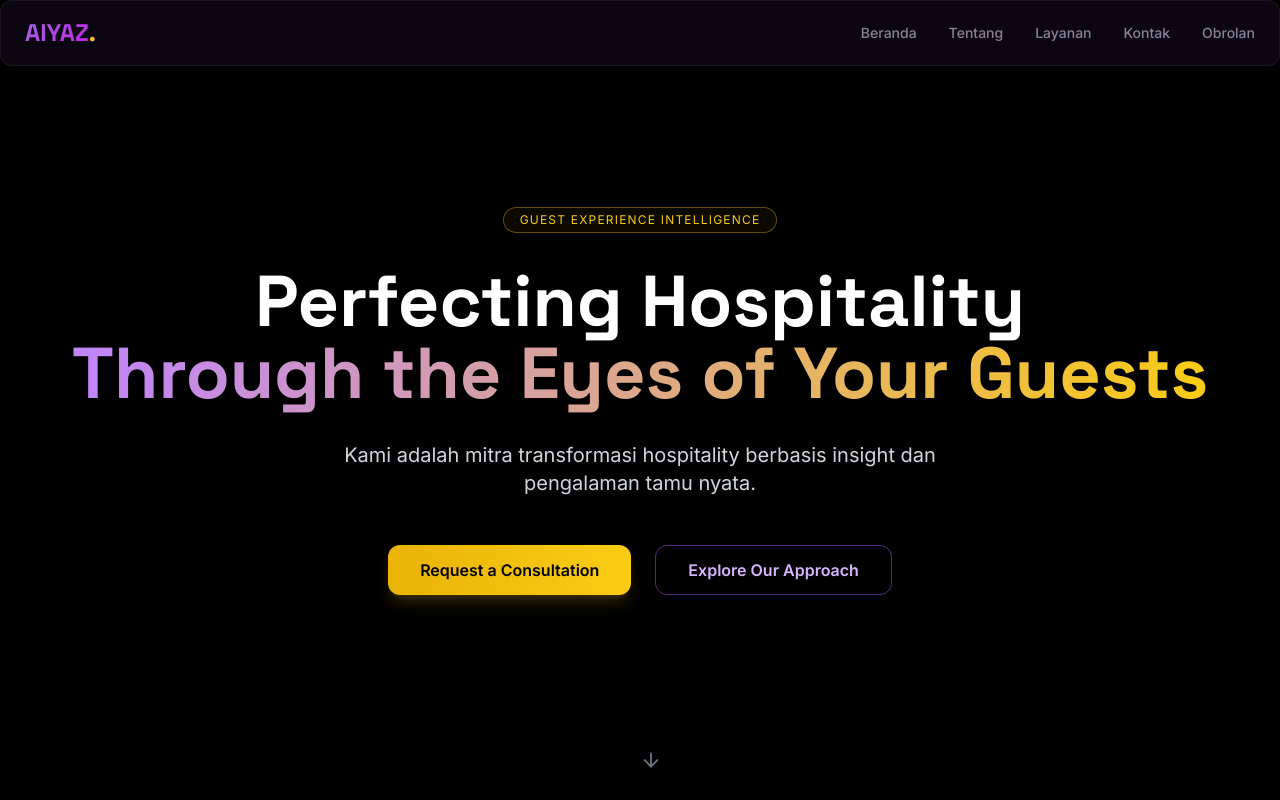
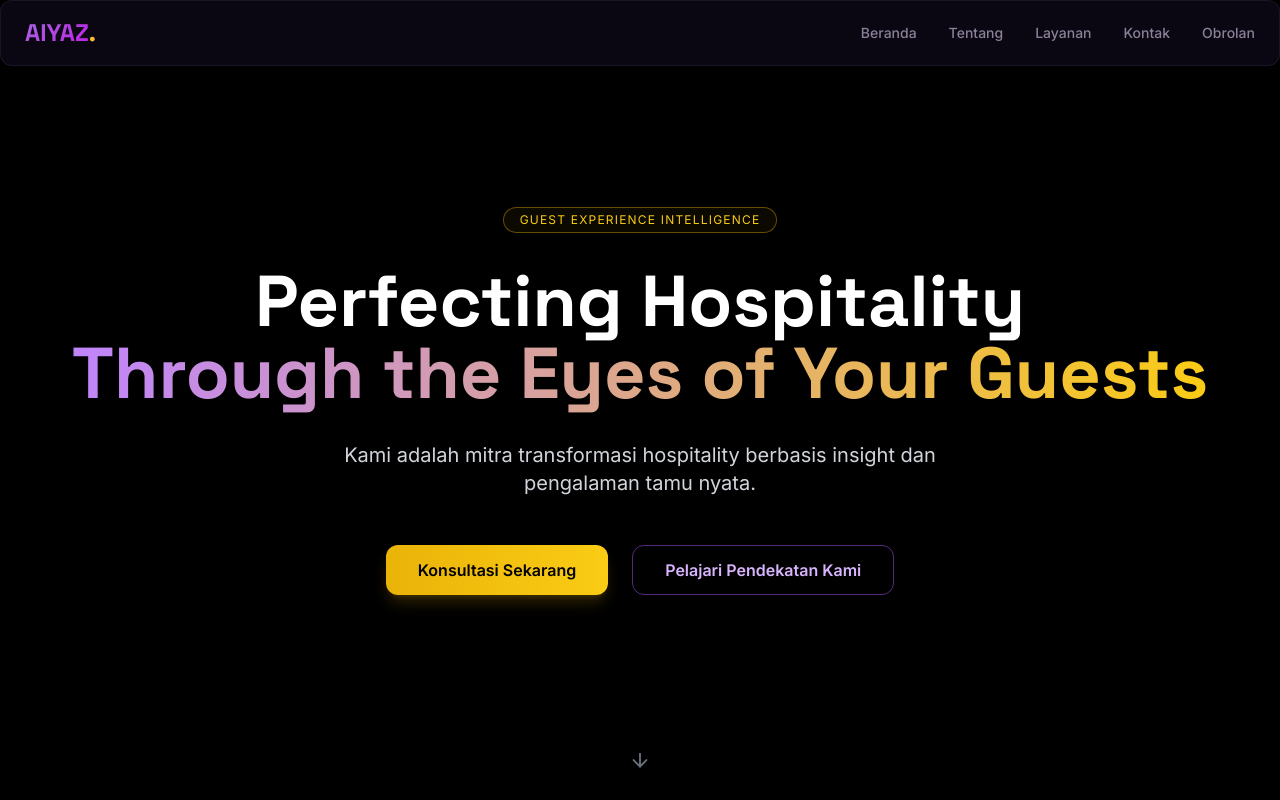
Before and after one commit to maulqins/aiyaz-golden-solution, a React (Vite) app: page / in a window 1280 px wide. Shown: the top 800 px of the page. Built offline with nearby package versions, Linux system fonts and the light colour scheme.

Commit message:
final hero refinement

```diff
--- a/src/components/HeroSection.tsx
+++ b/src/components/HeroSection.tsx
@@ -39,7 +39,7 @@ const HeroSection = () => {
           </span>
         </motion.h1>
 
-        {/* Subheadline Bahasa Indonesia */}
+        {/* Subheadline */}
         <motion.p
           initial={{ opacity: 0, y: 40 }}
           animate={{ opacity: 1, y: 0 }}
@@ -64,7 +64,7 @@ const HeroSection = () => {
             }
             className="px-8 py-3 rounded-lg font-semibold bg-gradient-to-r from-yellow-500 to-yellow-400 text-black hover:opacity-90 transition-all shadow-lg shadow-yellow-500/20"
           >
-            Request a Consultation
+            Konsultasi Sekarang
           </button>
 
           <button
@@ -75,19 +75,20 @@ const HeroSection = () => {
             }
             className="px-8 py-3 rounded-lg font-semibold border border-purple-500/50 text-purple-300 hover:bg-purple-500/10 transition-all"
           >
-            Explore Our Approach
+            Pelajari Pendekatan Kami
           </button>
         </motion.div>
       </div>
 
       {/* Scroll Indicator */}
+      <div className="absolute bottom-8 inset-x-0 flex justify-center">
         <motion.div
           animate={{ y: [0, 10, 0] }}
           transition={{ repeat: Infinity, duration: 2 }}
-        className="absolute bottom-8 left-1/2 -translate-x-1/2"
         >
           <ArrowDown className="text-gray-500" size={22} />
         </motion.div>
+      </div>
     </section>
   );
 };
```
Lines whose indentation alone changed are shown as unchanged.
